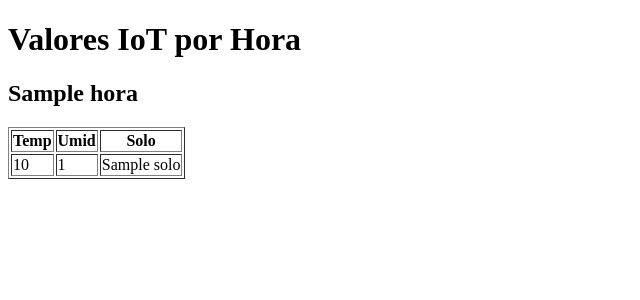
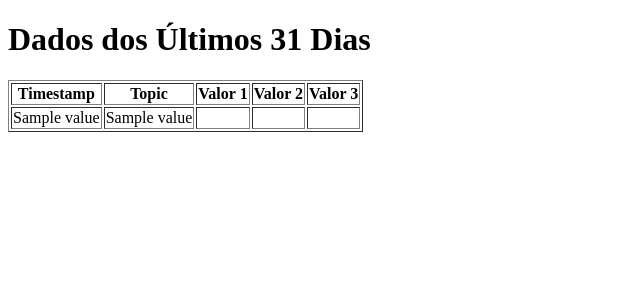
Before and after one commit to DiogoCamposA/dados3, a Flask app: template templates/index.html in a window 1280 px wide. Shown: the top 300 px of the page, without its empty margins (0-640 px from the left). Run offline with Flask 3, Linux system fonts and the light colour scheme; the template is opened without the code that fills it: most values are stand-ins (such as "Sample title", 1, 10 or a date in 2020).

Commit message:
Update index.html

```diff
--- a/templates/index.html
+++ b/templates/index.html
@@ -4,33 +4,30 @@
     <meta charset="UTF-8">
     <meta http-equiv="X-UA-Compatible" content="IE=edge">
     <meta name="viewport" content="width=device-width, initial-scale=1.0">
-    <title>Valores IoT</title>
+    <title>Últimos 31 Dias</title>
 </head>
 <body>
 
-<h1>Valores IoT por Hora</h1>
+<h1>Dados dos Últimos 31 Dias</h1>
 
-{% for hora, valores in valores_por_hora.items() %}
-    <h2>{{ hora }}</h2>
-    {% if valores['valores'] %}
 <table border="1">
     <tr>
-                <th>Temp</th>
-                <th>Umid</th>
-                <th>Solo</th>
+        <th>Timestamp</th>
+        <th>Topic</th>
+        <th>Valor 1</th>
+        <th>Valor 2</th>
+        <th>Valor 3</th>
     </tr>
-            {% for valor in valores['valores'] %}
+    {% for value in values_last_31_days %}
     <tr>
-                    <td>{{ valor['temp'] }}</td>
-                    <td>{{ valor['umid'] }}</td>
-                    <td>{{ valor['solo'] }}</td>
+        <td>{{ value[3] }}</td>
+        <td>{{ value[1] }}</td>
+        <td>{{ value[2][13:-49] }}</td>  {# Seleciona os primeiros três caracteres #}
+        <td>{{ value[2][34:-28] }}</td> {# Seleciona os próximos três caracteres #}
+        <td>{{ value[2][59:-4] }}</td> {# Seleciona os últimos três caracteres #}
     </tr>
     {% endfor %}
 </table>
-    {% else %}
-        <p>Sem dados para esta hora.</p>
-    {% endif %}
-{% endfor %}
 
 </body>
 </html>
```
Lines whose indentation alone changed are shown as unchanged.
